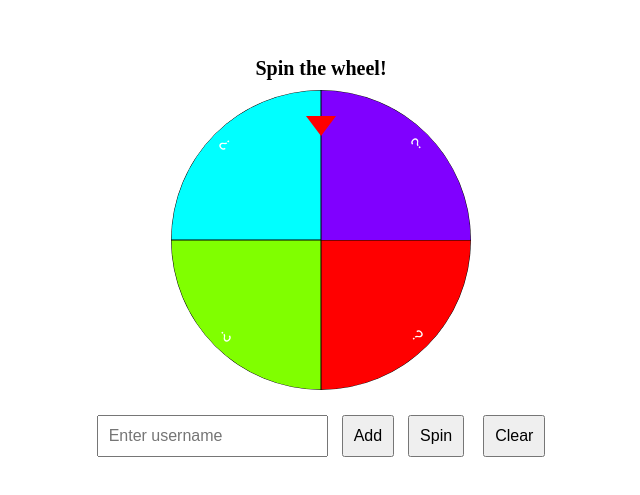
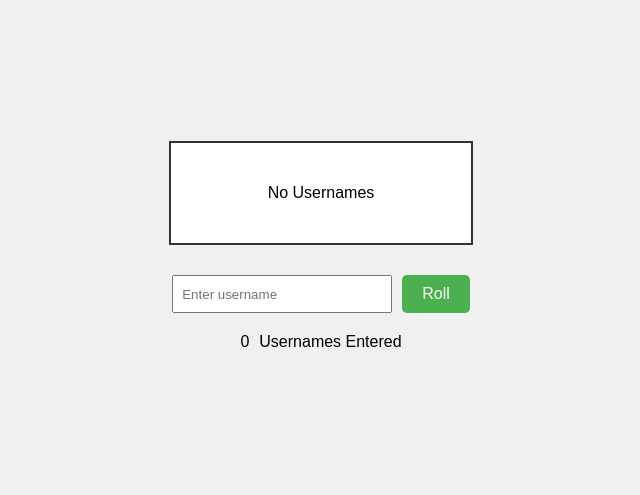
Before and after one commit to bestusernameeverfr/giveaway-wheel, a plain HTML site: page index.html in a window 1280 px wide. Shown: the part 149-644 px from the top of the page, without its empty margins (319-959 px from the left). Drawn offline with Linux system fonts and the light colour scheme.

Commit message:
Update index.html

```diff
--- a/index.html
+++ b/index.html
@@ -3,175 +3,120 @@
 <head>
     <meta charset="UTF-8">
     <meta name="viewport" content="width=device-width, initial-scale=1.0">
-    <title>Spinning Wheel</title>
+    <title>Random Username Selector</title>
     <style>
         body {
+            font-family: Arial, sans-serif;
+            display: flex;
+            justify-content: center;
+            align-items: center;
+            height: 100vh;
+            margin: 0;
+            background-color: #f0f0f0;
+        }
+        .container {
             display: flex;
             flex-direction: column;
             align-items: center;
+        }
+        .box {
+            width: 300px;
+            height: 100px;
+            border: 2px solid #333;
+            display: flex;
             justify-content: center;
-            height: 100vh;
-            background: white;
+            align-items: center;
+            margin-bottom: 20px;
+            background-color: white;
         }
-
-        #winnerDisplay {
-            font-size: 20px;
-            font-weight: bold;
-            margin-bottom: 10px;
+        .button-container {
+            display: flex;
+            margin-top: 10px;
         }
-
-        /* Arrow now positioned at the bottom */
-        #arrow {
-            width: 0;
-            height: 0;
-            border-left: 15px solid transparent;
-            border-right: 15px solid transparent;
-            border-top: 20px solid red;  /* Arrow pointing upwards (positioned at bottom) */
-            margin-top: -5px;
-            position: absolute;
-            top: 270px; /* Bottom of the wheel */
+        .input-box {
+            width: 200px;
+            padding: 8px;
+            margin-right: 10px;
         }
-
-        canvas {
-            border-radius: 50%;
+        .roll-btn {
+            padding: 10px 20px;
+            font-size: 16px;
+            cursor: pointer;
+            background-color: #4CAF50;
+            color: white;
+            border: none;
+            border-radius: 5px;
         }
-
-        #controls {
+        .roll-btn:hover {
+            background-color: #45a049;
+        }
+        .stats {
+            display: flex;
+            align-items: center;
             margin-top: 20px;
-            text-align: center;
         }
-
-        input, button {
-            padding: 10px;
-            margin: 5px;
-            font-size: 16px;
+        .stats span {
+            margin-right: 10px;
         }
-
-        #clearButton {
-            margin-left: 10px; /* Space between buttons */
+        .username-list {
+            margin-top: 10px;
+            text-align: left;
         }
     </style>
 </head>
 <body>
-    <div id="winnerDisplay">Spin the wheel!</div>
-    <canvas id="wheel" width="300" height="300"></canvas>
-    <div id="controls">
-        <input type="text" id="username" placeholder="Enter username">
-        <button onclick="addUser()">Add</button>
-        <button onclick="spinWheel()">Spin</button>
-        <button id="clearButton" onclick="clearWheel()">Clear</button> <!-- Clear button -->
+    <div class="container">
+        <div class="box" id="username-box">No Usernames</div>
+        <div class="button-container">
+            <input type="text" id="username-input" class="input-box" placeholder="Enter username" />
+            <button class="roll-btn" onclick="rollUsername()">Roll</button>
+        </div>
+        <div class="stats">
+            <span id="username-count">0</span> Usernames Entered
+        </div>
+        <div class="username-list" id="username-list"></div>
     </div>
-    <div id="arrow"></div>
 
     <script>
-        const canvas = document.getElementById("wheel");
-        const ctx = canvas.getContext("2d");
-        let users = ["", "", "", ""]; // Start with 4 empty slots
-        let rotation = 0;
-        let spinning = false;
+        let usernames = [];
 
-        function drawWheel() {
-            const sections = users.length;
-            const arc = (2 * Math.PI) / sections;
+        // Handle username input and submission on Enter key
+        document.getElementById('username-input').addEventListener('keypress', function(event) {
+            if (event.key === 'Enter') {
+                addUsername();
+            }
+        });
 
-            for (let i = 0; i < sections; i++) {
-                ctx.beginPath();
-                ctx.moveTo(150, 150);
-                ctx.arc(150, 150, 150, arc * i, arc * (i + 1));
-                ctx.fillStyle = `hsl(${(i * 360) / sections}, 100%, 50%)`;
-                ctx.fill();
-                ctx.stroke();
-                ctx.closePath();
-
-                ctx.save();
-                ctx.translate(150, 150);
-                ctx.rotate(arc * i + arc / 2);
-                ctx.textAlign = "right";
-                ctx.font = "16px Arial";
-                ctx.fillStyle = "white";
-                ctx.fillText(users[i] || "?", 140, 5);
-                ctx.restore();
+        // Add username to the list
+        function addUsername() {
+            const input = document.getElementById('username-input');
+            const username = input.value.trim();
+            if (username) {
+                usernames.push(username);
+                input.value = '';
+                updateUsernameCount();
+                updateUsernameList();
             }
         }
 
-        function spinWheel() {
-            if (spinning || users.every(name => name === "")) return;
-            spinning = true;
-            let spinSpeed = 30; // Initial fast spin
-            let spinTime = 0;
-            const maxSpinTime = 6000; // 6 seconds total
-            const slowDownTime = 2000; // Last 2 seconds for slowing down
-
-            function animate(timestamp) {
-                if (!spinTime) spinTime = timestamp;
-                let elapsed = timestamp - spinTime;
-
-                if (elapsed < maxSpinTime - slowDownTime) {
-                    rotation += spinSpeed; // Keep constant speed
-                } else if (elapsed < maxSpinTime) {
-                    spinSpeed *= 0.97; // Gradually slow down
-                    rotation += spinSpeed;
-                } else {
-                    spinning = false;
-                    pickWinner();
-                    return;
-                }
-
-                ctx.clearRect(0, 0, 300, 300);
-                ctx.save();
-                ctx.translate(150, 150);
-                ctx.rotate(rotation * Math.PI / 180);
-                ctx.translate(-150, -150);
-                drawWheel();
-                ctx.restore();
-                requestAnimationFrame(animate);
-            }
-
-            requestAnimationFrame(animate);
+        // Update the count of usernames entered
+        function updateUsernameCount() {
+            document.getElementById('username-count').innerText = usernames.length;
         }
 
-        function pickWinner() {
-            const sections = users.length;
-            const arc = (2 * Math.PI) / sections;
-            let currentRotation = (rotation * Math.PI / 180) % (2 * Math.PI);
-            if (currentRotation < 0) currentRotation += 2 * Math.PI;
-
-            // Calculate the section on top of the wheel
-            let winningIndex = Math.floor((currentRotation - Math.PI / 2) / arc) % sections;
-            if (winningIndex < 0) winningIndex += sections; // Fix negative index
-            let winner = users[winningIndex] || "No name";
-
-            document.getElementById("winnerDisplay").innerText = `Winner: ${winner}`;
+        // Update the displayed list of usernames
+        function updateUsernameList() {
+            const listElement = document.getElementById('username-list');
+            listElement.innerHTML = usernames.map(username => `<div>${username}</div>`).join('');
         }
 
-        function addUser() {
-            const input = document.getElementById("username");
-            if (input.value.trim()) {
-                const emptyIndex = users.indexOf("");
-                if (emptyIndex !== -1) {
-                    users[emptyIndex] = input.value.trim();
-                } else {
-                    users.push(input.value.trim());
-                }
-                input.value = "";
-                drawWheel();
+        // Function to roll/select a random username
+        function rollUsername() {
+            if (usernames.length > 0) {
+                let randomIndex = Math.floor(Math.random() * usernames.length);
+                document.getElementById('username-box').innerText = usernames[randomIndex];
             }
         }
-
-        document.getElementById("username").addEventListener("keypress", function(event) {
-            if (event.key === "Enter") {
-                addUser();
-            }
-        });
-
-        // Clear button function
-        function clearWheel() {
-            users = []; // Empty out the users array
-            drawWheel(); // Redraw the empty wheel
-            document.getElementById("winnerDisplay").innerText = "Spin the wheel!"; // Reset winner display
-        }
-
-        drawWheel();
     </script>
 </body>
 </html>
```
